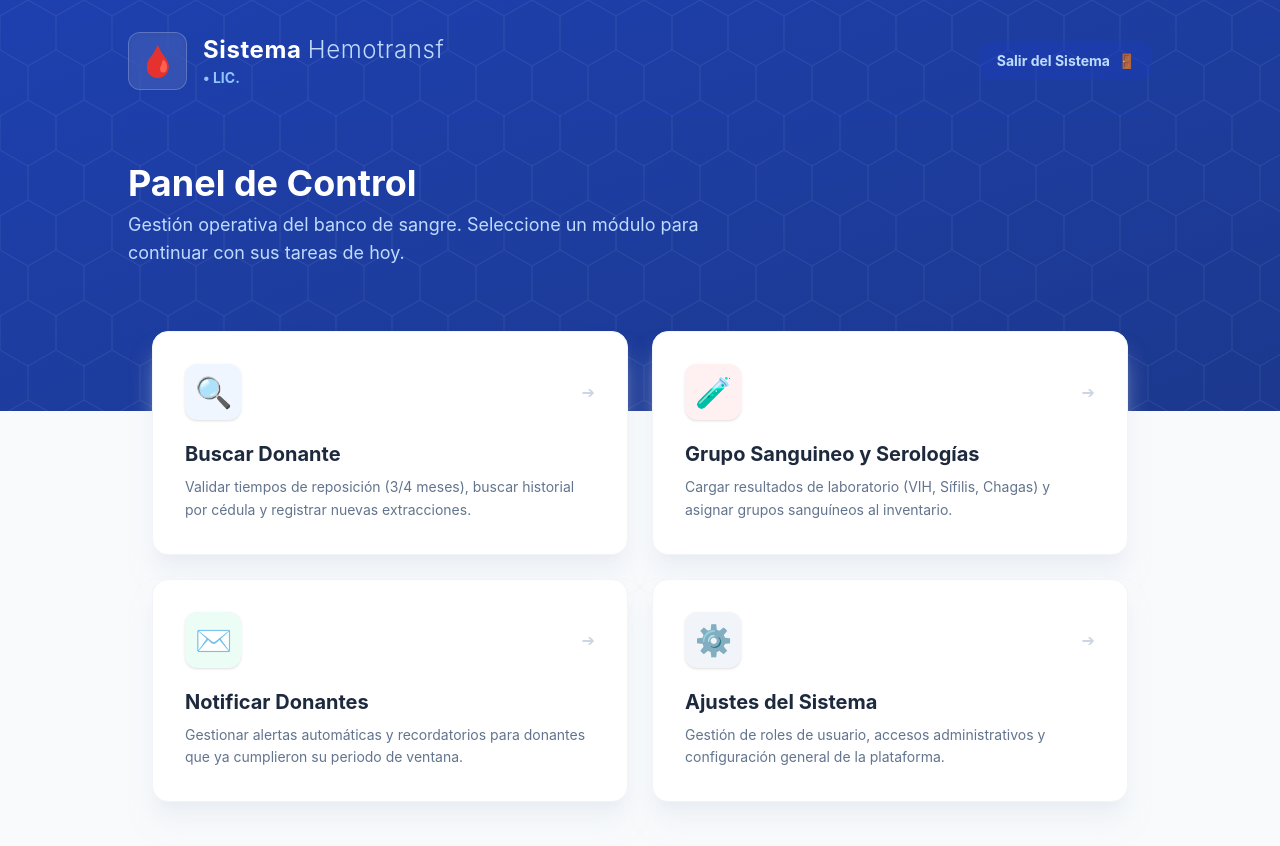
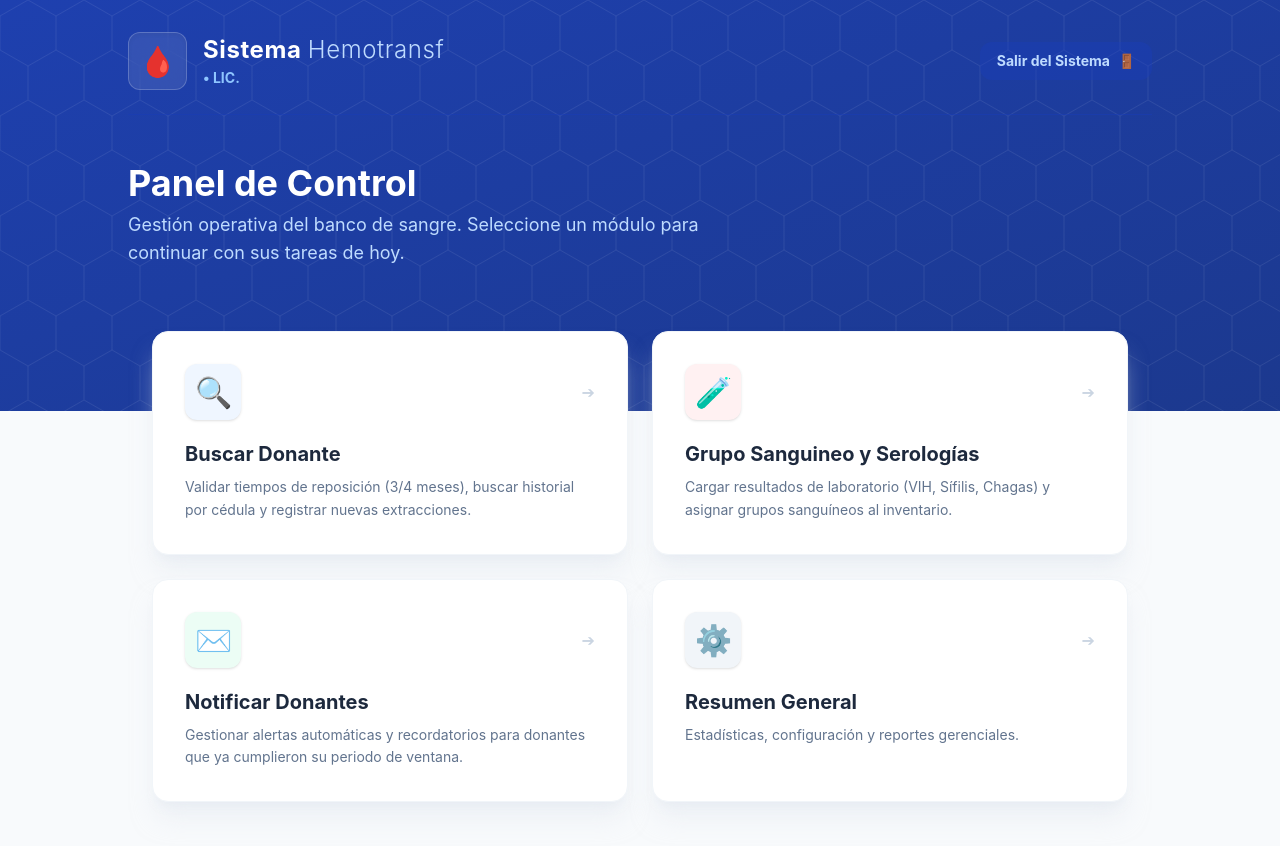
Before and after one commit to NeidLord/Hemato-Track, a React (Vite) app: page / in a window 1280 px wide. Shown: the top 846 px of the page. Built offline with nearby package versions, Linux system fonts and the light colour scheme; no server answers; the database is empty; sample sign-in values are in the browser's storage.

Commit message:
Arreglo titulo del resumen general

```diff
--- a/src/App.jsx
+++ b/src/App.jsx
@@ -119,8 +119,8 @@ function Inicio({ usuarioLogeado, onLogout }) {
               </div>
               <span className="text-slate-300 group-hover:text-slate-600 transition-colors">➔</span>
             </div>
-            <h3 className="font-bold text-lg sm:text-xl mb-2 text-slate-800">Ajustes del Sistema</h3>
-            <p className="text-slate-500 text-sm leading-relaxed">Gestión de roles de usuario, accesos administrativos y configuración general de la plataforma.</p>
+            <h3 className="font-bold text-lg sm:text-xl mb-2 text-slate-800">Resumen General</h3>
+            <p className="text-slate-500 text-sm leading-relaxed">Estadísticas, configuración y reportes gerenciales.</p>
           </div>
 
         </div>
```
